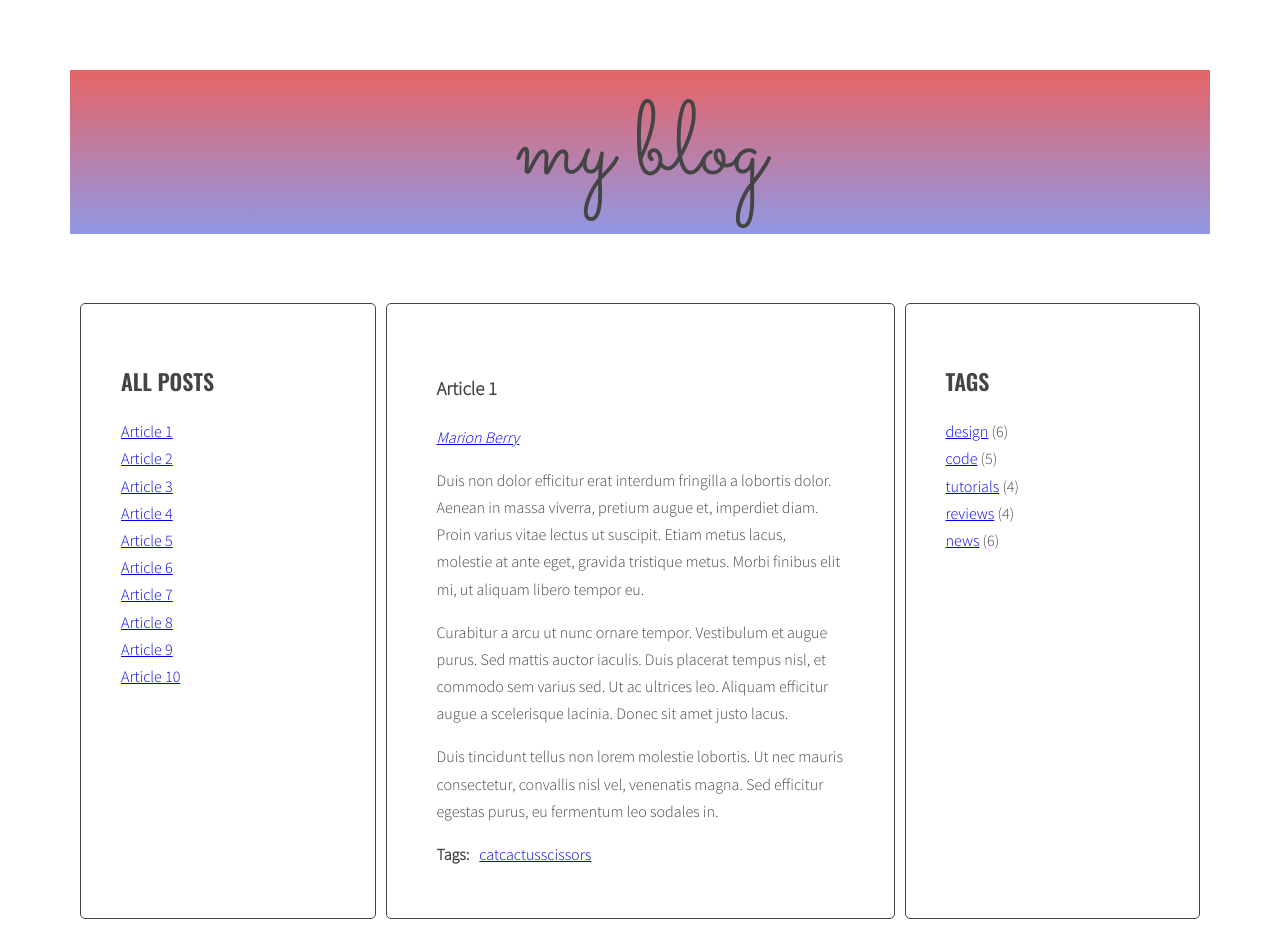
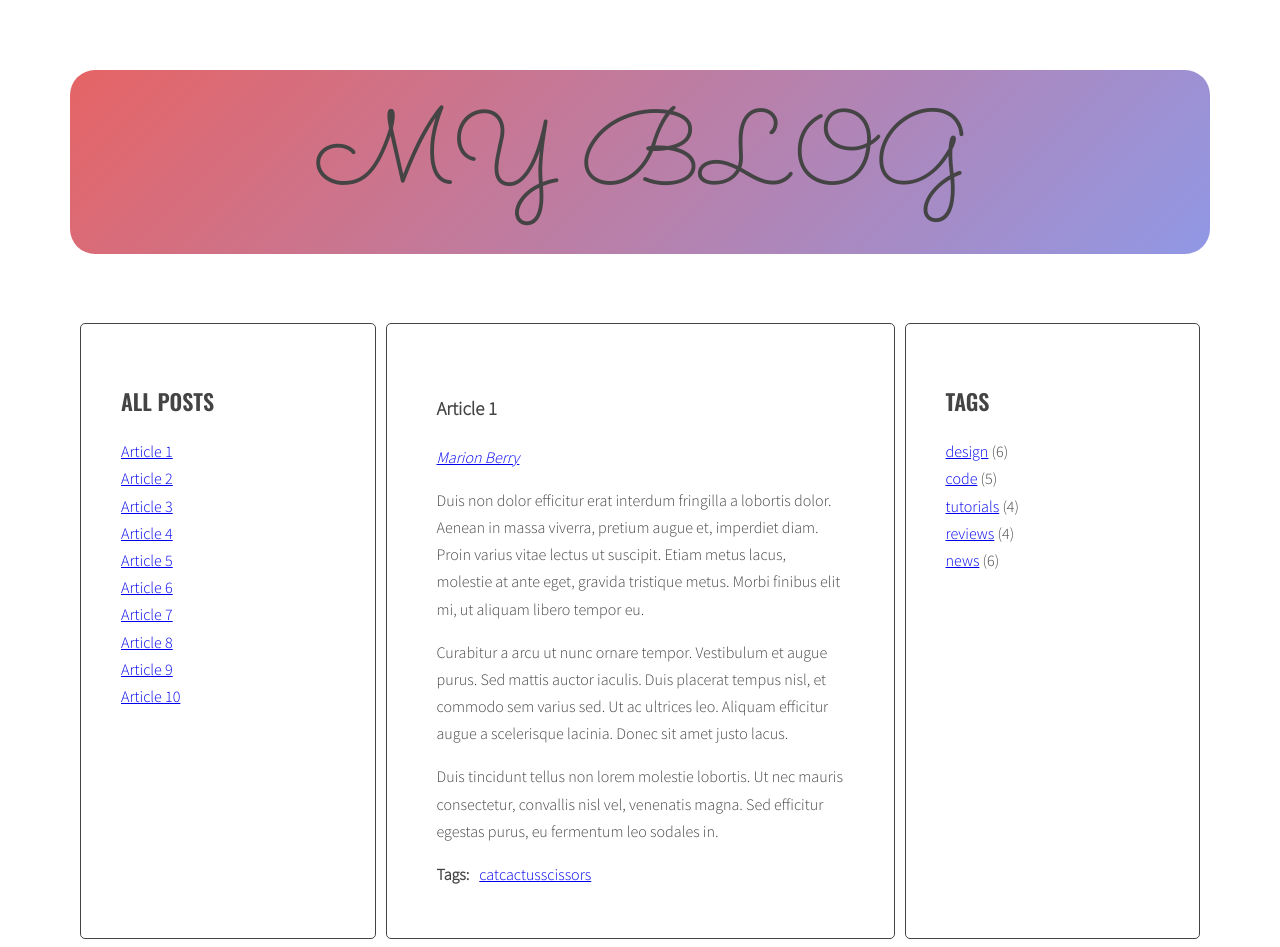
Before and after one commit to NorbiAnonymous/javascript-blog, a website: page index.html in a window 1280 px wide. Drawn offline with nearby package versions, Linux system fonts and the light colour scheme.

Commit message:
Add smooth transition and styling improvments to the logo

```diff
--- a/sass/style.scss
+++ b/sass/style.scss
@@ -71,13 +71,16 @@ body {
 /* Logo */
 
 .logo {
+  text-transform: uppercase;
+  padding: 40px 0;
   font-family: $font-logo;
   font-weight: 400;
   font-size: 104px;
+  text-align: center;
   line-height: 1;
-  text-align: center;
-  background: linear-gradient(#e66465, #9198e5);
-  padding: 30px;
+  background: linear-gradient(135deg, #e66465, #9198e5);
+  border-radius: 25px;
+  transition: background 0.75s ease, color 0.75s ease, border-radius 0.75s ease;
 
   &:hover {
     color: #fff;
```
Also changed, not shown: css/style.css, 1 other file.
